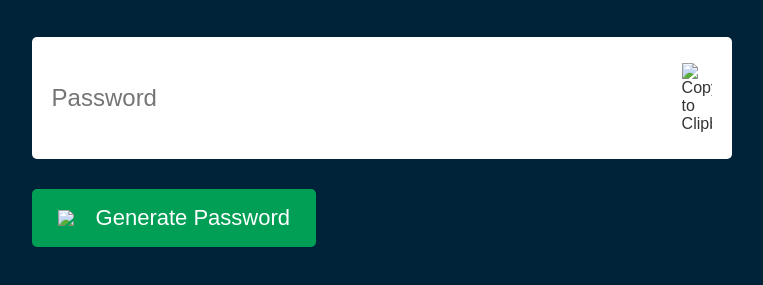
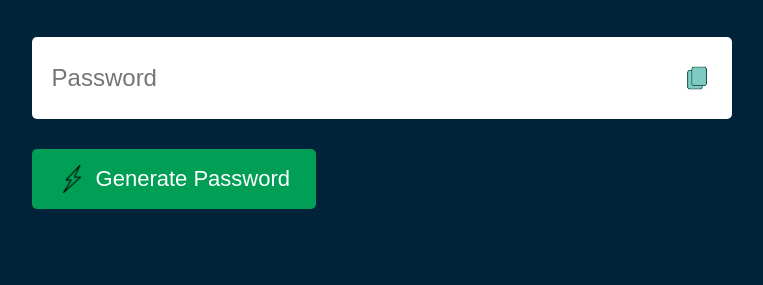
Before and after one commit to shreyashrg1212/password-genrating, a plain HTML site: page index.html in a window 1280 px wide. Shown: the part 271-556 px from the top of the page, without its empty margins (122-885 px from the left). Drawn offline with Linux system fonts and the light colour scheme.

Commit message:
Update index.html

```diff
--- a/index.html
+++ b/index.html
@@ -11,9 +11,9 @@
         <h1>Generate a<br/><span>Random Password</span></h1>
         <div class="display">
             <input type="text" id="password" placeholder="Password" readonly>
-            <img src="images/copy.jpg" alt="Copy to Clipboard" id="copy-icon">
+            <img src="copy.jpg" alt="Copy to Clipboard" id="copy-icon">
         </div>
-        <button onclick="createPassword()"><img src="images/thunder-removebg-preview.png"/>Generate Password</button>
+        <button onclick="createPassword()"><img src="thunder-removebg-preview.png"/>Generate Password</button>
     </div>
 
     <script>
```
